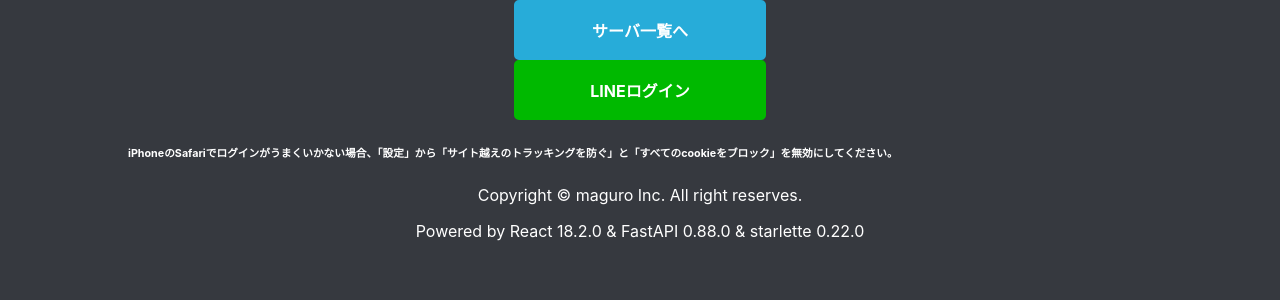
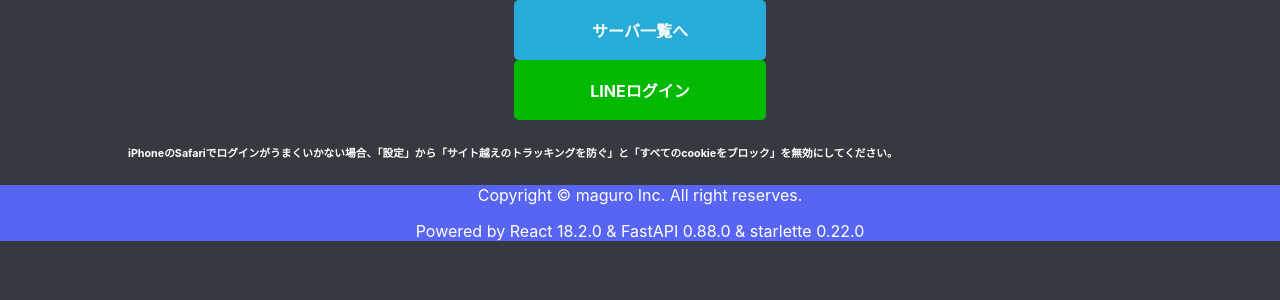
Before and after one commit to maguro-alternative/discordfast_front, a React (Create React App) app: page / in a window 1280 px wide. Shown: the top 300 px of the page. Built offline with nearby package versions, Linux system fonts and the light colour scheme; no server answers.

Commit message:
背景色をヘッダーと合わせる

```diff
--- a/src/components/footer.tsx
+++ b/src/components/footer.tsx
@@ -3,7 +3,7 @@ import React from "react";
 const Footer = () => {
     return(
         <footer>
-            <div style={{textAlign:"center"}}>
+            <div style={{textAlign:"center",backgroundColor: '#5865f2'}}>
                 <p>Copyright &copy; maguro Inc. All right reserves.</p>
                 <p>Powered by React 18.2.0 &amp; FastAPI 0.88.0 &amp; starlette 0.22.0</p>
             </div>
```
